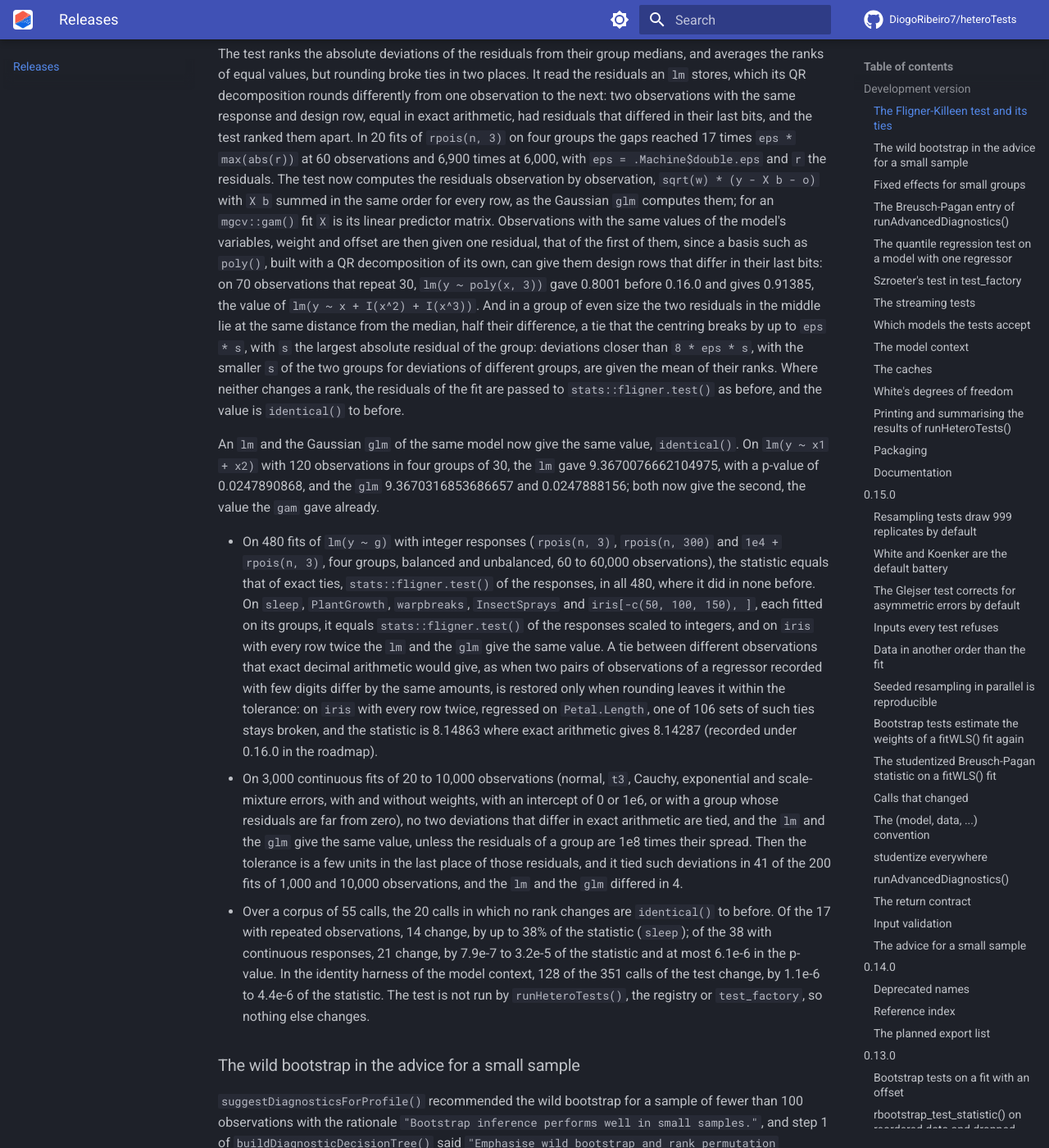
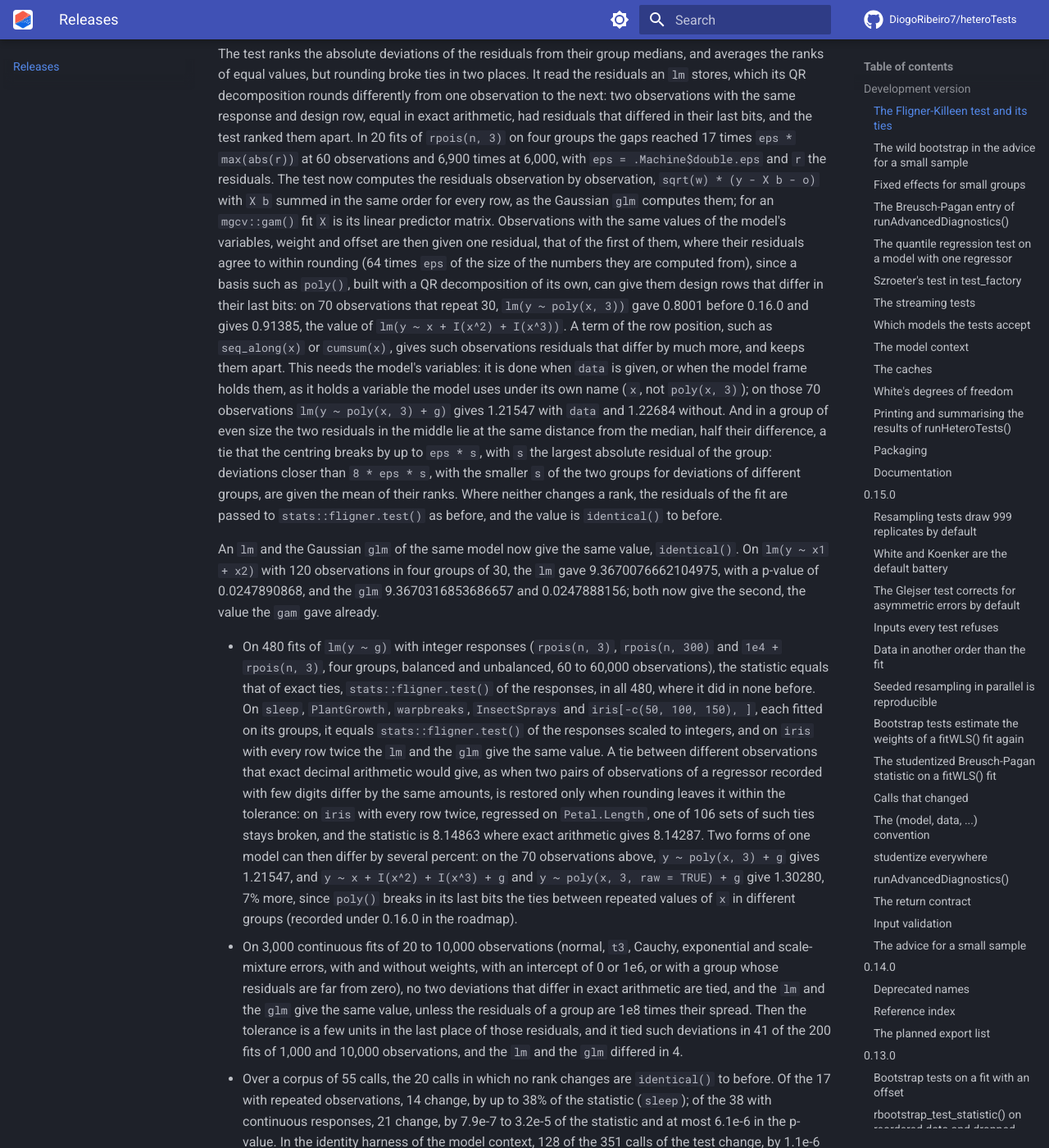
Before and after one commit to DiogoRibeiro7/heteroTests, an MkDocs documentation site: the page built from docs/releases.md, in a window 1280 px wide and 1400 px high, scrolled down 584 px. Shown: the whole window at 82% size. Built offline with MkDocs 1.6.1 and Material for MkDocs 9.7.7, drawn with Linux system fonts in a browser that asks for light colours; comment, search, counter and statistics services are not loaded.

Commit message:
Say when repeated observations get one residual, and how far two forms of a model can differ
The merge needs the model's variables, so it is done with data or a model frame that holds them; without data, poly(x, 3) + g gives 1.22684 where data gives 1.21547. Ties of decimal arithmetic between different observations can leave two forms of one model several percent apart: poly(x, 3) + g gives 1.21547 and the raw powers 1.30280.

```diff
--- a/docs/releases.md
+++ b/docs/releases.md
@@ -34,11 +34,19 @@ residuals observation by observation, `sqrt(w) * (y - X b - o)` with `X b`
 summed in the same order for every row, as the Gaussian `glm` computes them;
 for an `mgcv::gam()` fit `X` is its linear predictor matrix. Observations
 with the same values of the model's variables, weight and offset are then
-given one residual, that of the first of them, since a basis such as
-`poly()`, built with a QR decomposition of its own, can give them design
-rows that differ in their last bits: on 70 observations that repeat 30,
-`lm(y ~ poly(x, 3))` gave 0.8001 before 0.16.0 and gives 0.91385, the
-value of `lm(y ~ x + I(x^2) + I(x^3))`. And in a group of even size the two
+given one residual, that of the first of them, where their residuals agree
+to within rounding (64 times `eps` of the size of the numbers they are
+computed from), since a basis such as `poly()`, built with a QR
+decomposition of its own, can give them design rows that differ in their
+last bits: on 70 observations that repeat 30, `lm(y ~ poly(x, 3))` gave
+0.8001 before 0.16.0 and gives 0.91385, the value of
+`lm(y ~ x + I(x^2) + I(x^3))`. A term of the row position, such as
+`seq_along(x)` or `cumsum(x)`, gives such observations residuals that differ
+by much more, and keeps them apart. This needs the model's variables: it is
+done when `data` is given, or when the model frame holds them, as it holds a
+variable the model uses under its own name (`x`, not `poly(x, 3)`); on those
+70 observations `lm(y ~ poly(x, 3) + g)` gives 1.21547 with `data` and
+1.22684 without. And in a group of even size the two
 residuals in the middle lie at the same distance from the median, half their
 difference, a tie that the centring breaks by up to `eps * s`, with `s` the
 largest absolute residual of the group: deviations closer than
@@ -66,8 +74,12 @@ value the `gam` gave already.
     differ by the same amounts, is restored only when rounding leaves it
     within the tolerance: on `iris` with every row twice, regressed on
     `Petal.Length`, one of 106 sets of such ties stays broken, and the
-    statistic is 8.14863 where exact arithmetic gives 8.14287 (recorded under
-    0.16.0 in the roadmap).
+    statistic is 8.14863 where exact arithmetic gives 8.14287. Two forms of one
+    model can then differ by several percent: on the 70 observations above,
+    `y ~ poly(x, 3) + g` gives 1.21547, and `y ~ x + I(x^2) + I(x^3) + g` and
+    `y ~ poly(x, 3, raw = TRUE) + g` give 1.30280, 7% more, since `poly()`
+    breaks in its last bits the ties between repeated values of `x` in
+    different groups (recorded under 0.16.0 in the roadmap).
 - On 3,000 continuous fits of 20 to 10,000 observations (normal, `t3`,
     Cauchy, exponential and scale-mixture errors, with and without weights,
     with an intercept of 0 or 1e6, or with a group whose residuals are far
```
Also changed, not shown: NEWS.md (+19 -7 lines), ROADMAP.md (+14 -4 lines), docs/reference/performFlignerKilleenTest.md (+1 -1 lines), docs/roadmap.md (+14 -4 lines), 2 other files.
